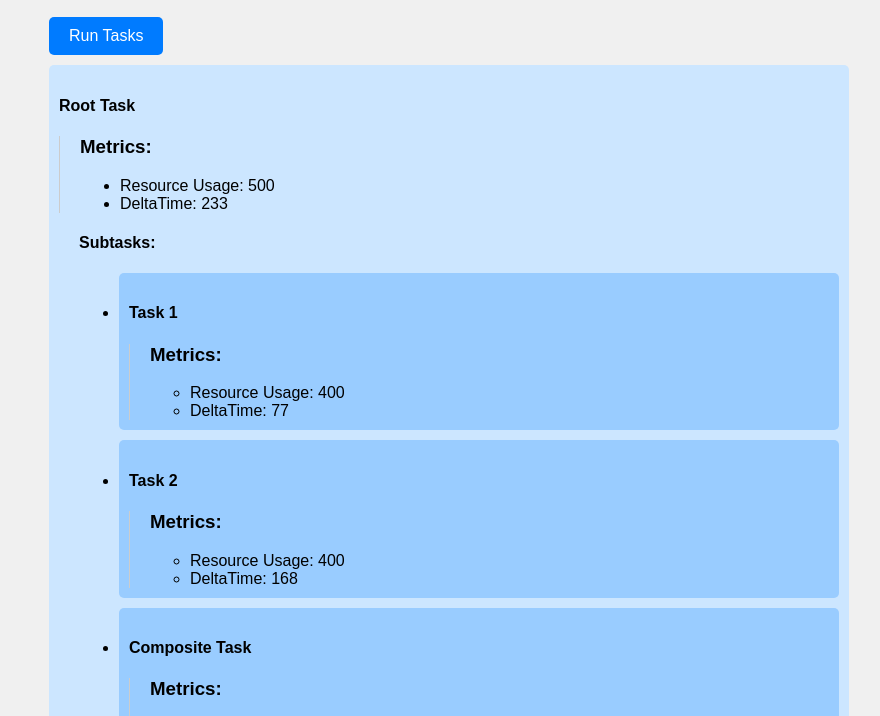
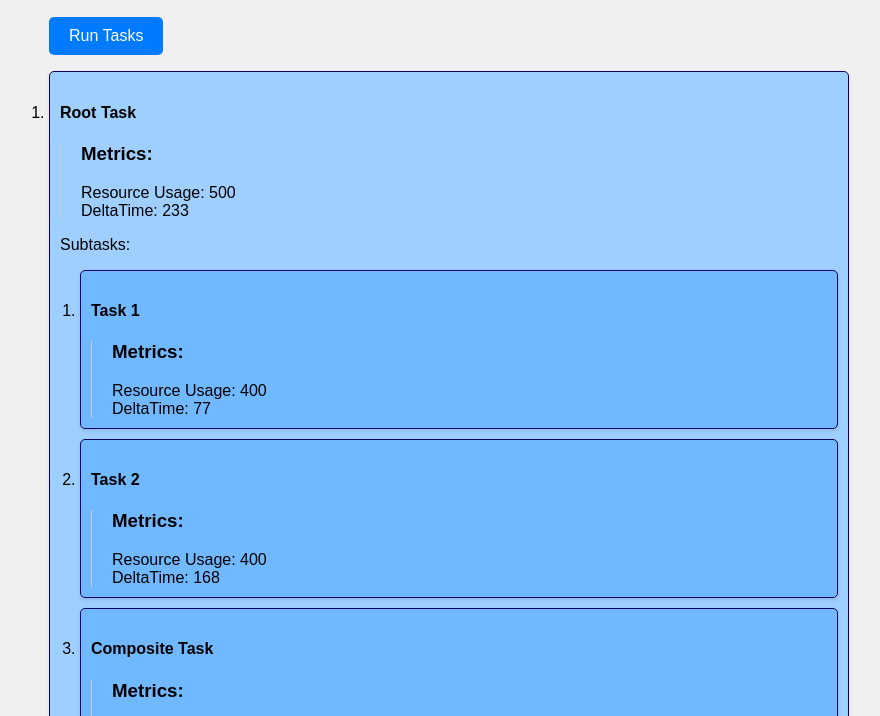
Before and after one commit to El-Chupacabra-TCC/el-chupacabra, a website: page src/index.html in a window 1280 px wide. Both pictures are taken after a click on the button "Run Tasks". Shown: the part 81-797 px from the top of the page, without its empty margins (191-1071 px from the left). Drawn offline with Linux system fonts and the light colour scheme.

Commit message:
changing the page to be more beauty

```diff
--- a/src/index.html
+++ b/src/index.html
@@ -10,6 +10,16 @@
             margin: 0;
             padding: 0;
             background-color: #f0f0f0;
+        }
+
+        ul {
+            list-style: outside decimal;
+            padding: 0;
+        }
+
+        li {
+            border: 1px solid rgb(16, 2, 97);
+            padding: 5px;
         }
 
         #container {
@@ -49,6 +59,7 @@
             padding: 10px;
             border-radius: 5px;
             background-color: #f8f8f8;
+            box-shadow: 0 2px 4px rgba(0, 0, 0, 0.1);
         }
 
         .metrics {
@@ -61,6 +72,11 @@
             margin-top: 10px;
             padding-left: 20px;
         }
+
+        .subtasks-title {
+            font-weight: bold;
+            margin-top: 5px;
+        }
     </style>
 </head>
 
@@ -71,8 +87,8 @@
         <div id="loading">Running task... Please wait.</div>
         <div id="result"></div>
     </div>
+
     <script>
-        // Simulated result structure
         const simulatedResult = {
             "metrics": {
                 "Resource Usage": 500,
@@ -134,53 +150,63 @@
                 }
             }
         };
-
         function renderMetrics(metrics) {
             const metricsContainer = document.createElement("div");
             metricsContainer.classList.add("metrics");
-            metricsContainer.innerHTML = "<h3>Metrics:</h3>";
-            const metricsList = document.createElement("ul");
+
+            const metricsTitle = document.createElement("h3");
+            metricsTitle.textContent = "Metrics:";
+            metricsContainer.appendChild(metricsTitle);
+
+            const metricsList = document.createElement("div"); // Use a <div> instead of <ul>
 
             for (const metric in metrics) {
-                const metricItem = document.createElement("li");
-                metricItem.textContent = `${metric}: ${metrics[metric]}`;
-                metricsList.appendChild(metricItem);
+                if (metrics.hasOwnProperty(metric)) {
+                    const metricItem = document.createElement("div"); // Use a <div> instead of <li>
+                    metricItem.textContent = `${metric}: ${metrics[metric]}`;
+                    metricItem.classList.add("metric-item"); // Add a class for styling if needed
+                    metricsList.appendChild(metricItem);
+                }
             }
 
             metricsContainer.appendChild(metricsList);
             return metricsContainer;
         }
 
-        function renderTask(taskName, taskData, level) {
-            const taskContainer = document.createElement("div");
-            taskContainer.classList.add("task");
-            taskContainer.style.backgroundColor = `hsl(210, 100%, ${90 - level * 10}%)`;
+
+        function renderTaskTree(taskName, taskData, level) {
+            const taskItem = document.createElement("li");
+            taskItem.classList.add("task");
+            taskItem.style.backgroundColor = `hsl(210, 100%, ${90 - level * 9}%)`;
+
             const taskNameElement = document.createElement("h4");
             taskNameElement.textContent = taskName;
-            taskContainer.appendChild(taskNameElement);
+            taskItem.appendChild(taskNameElement);
 
             if (taskData.metrics) {
                 const metricsContainer = renderMetrics(taskData.metrics);
-                taskContainer.appendChild(metricsContainer);
+                taskItem.appendChild(metricsContainer);
             }
 
             if (taskData.data) {
-                const subtasksContainer = document.createElement("div");
-                subtasksContainer.classList.add("subtasks");
-                subtasksContainer.innerHTML = "<h4>Subtasks:</h4>";
                 const subtasksList = document.createElement("ul");
+                subtasksList.classList.add("subtasks");
 
                 for (const subtaskName in taskData.data) {
-                    const subtaskItem = document.createElement("li");
-                    subtaskItem.appendChild(renderTask(subtaskName, taskData.data[subtaskName], level + 1));
-                    subtasksList.appendChild(subtaskItem);
+                    if (taskData.data.hasOwnProperty(subtaskName)) {
+                        const subtaskItem = renderTaskTree(subtaskName, taskData.data[subtaskName], level + 1);
+                        subtasksList.appendChild(subtaskItem);
+                    }
                 }
 
-                subtasksContainer.appendChild(subtasksList);
-                taskContainer.appendChild(subtasksContainer);
+                taskItem.appendChild(subtasksList);
+
+                const subtasksTitle = document.createElement("p");
+                subtasksTitle.textContent = "Subtasks:";
+                subtasksList.parentNode.insertBefore(subtasksTitle, subtasksList);
             }
 
-            return taskContainer;
+            return taskItem;
         }
 
         document.addEventListener("DOMContentLoaded", function () {
@@ -197,8 +223,9 @@
                     // Simulate fetching the task result
                     const result = simulatedResult;
 
-                    const resultElement = renderTask("Root Task", result, 0);
-                    resultContainer.appendChild(resultElement);
+                    const resultTree = document.createElement("ul");
+                    resultTree.appendChild(renderTaskTree("Root Task", result, 1));
+                    resultContainer.appendChild(resultTree);
                 } catch (error) {
                     resultContainer.textContent = "An error occurred while rendering the result.";
                 } finally {
```
